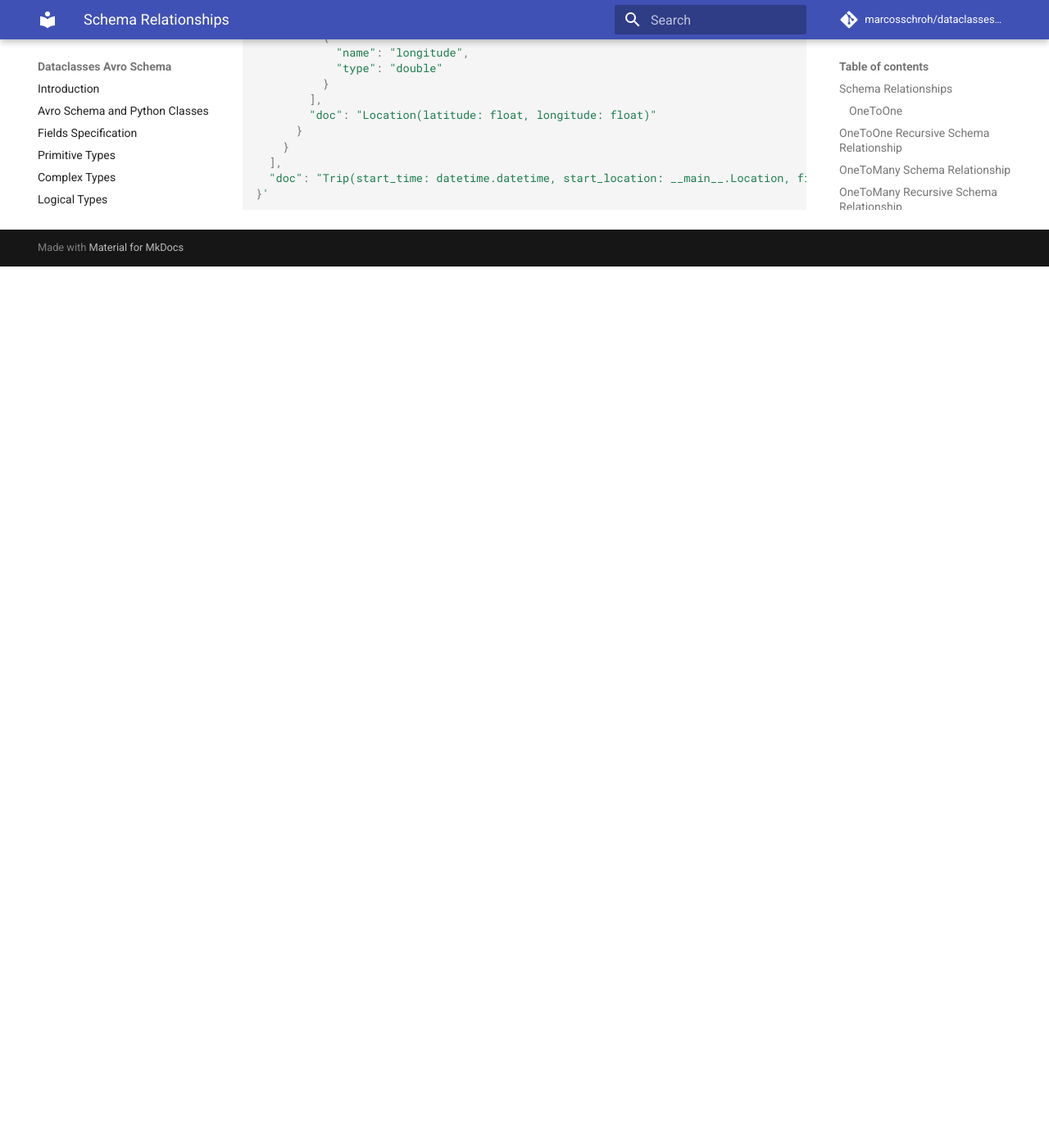
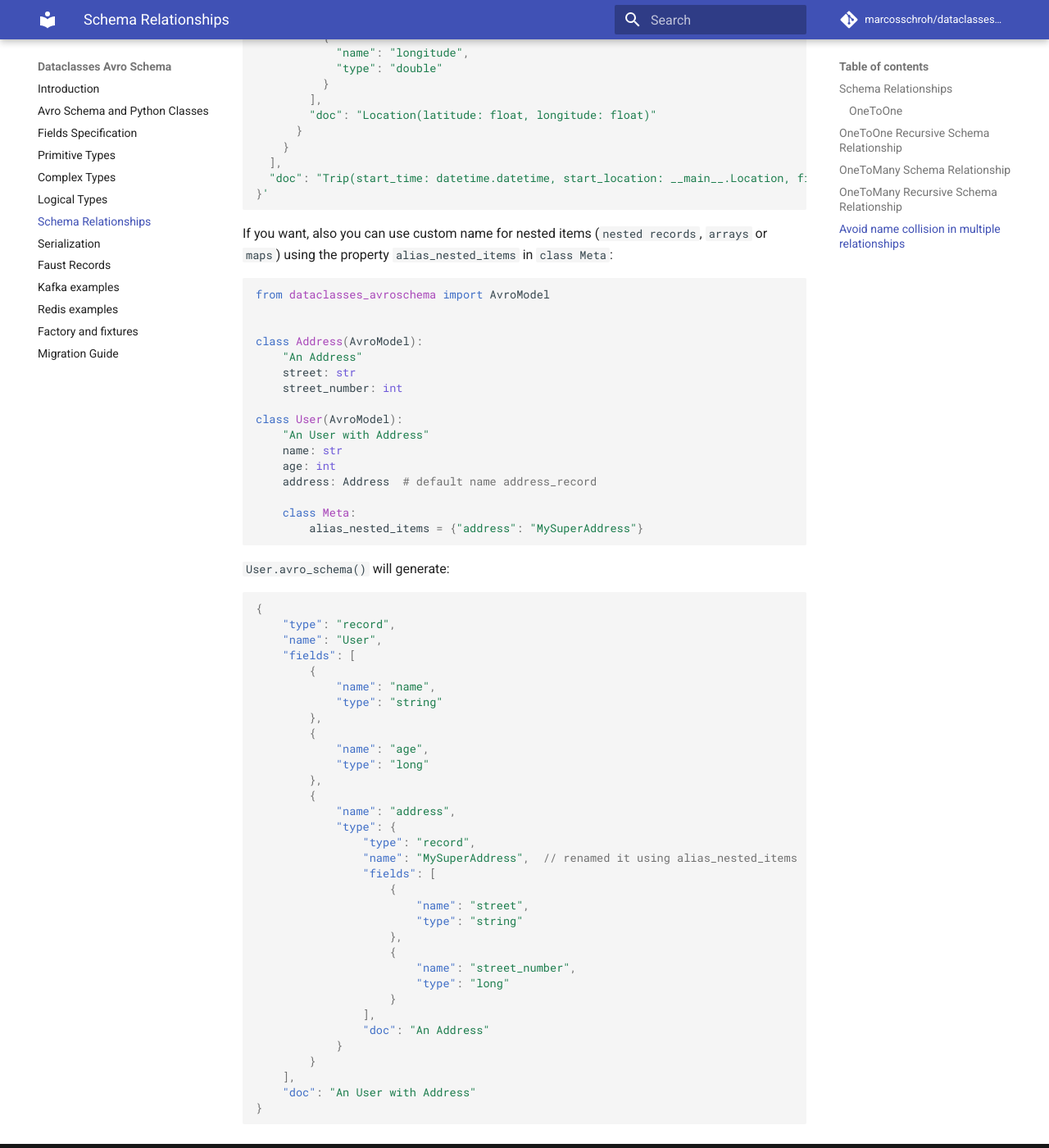
Before and after one commit to marcosschroh/dataclasses-avroschema, an MkDocs documentation site: the page built from docs/schema_relationships.md, in a window 1280 px wide and 1400 px high, scrolled down 6954 px. Shown: the whole window at 82% size. Built offline with MkDocs 1.6.1 and Material for MkDocs 9.7.7, drawn with Linux system fonts in a browser that asks for light colours; comment, search, counter and statistics services are not loaded; before the commit the page ends 7279 px from its top, so only the background shows below that; some of the changed text lies outside the part shown.

Commit message:
feat: alias nested schemas added (#110)

````diff
--- a/docs/schema_relationships.md
+++ b/docs/schema_relationships.md
@@ -261,10 +261,10 @@
 }'
 ```
 
-## Avoid name colision in multiple relationships
+## Avoid name collision in multiple relationships
 
 Sometimes we have relationships where a class is related more than once with a particular class,
-and the name for the nested schemas must be diferent, otherwise we will generate an invalid `avro schema`.
+and the name for the nested schemas must be different, otherwise we will generate an invalid `avro schema`.
 
 For example:
 
@@ -290,7 +290,7 @@
     finish_location: Location  # second relationship
 ```
 
-In order to avoid name colisions, the nested name is generated in the following way:
+In order to avoid name collision, the nested name is generated in the following way:
 
 1. Get the lower name of the related class
 2. Get the field name
@@ -361,3 +361,62 @@
   "doc": "Trip(start_time: datetime.datetime, start_location: __main__.Location, finish_time: datetime.datetime, finish_location: __main__.Location)"
 }'
 ```
+
+If you want, also you can use custom name for nested items (`nested records`, `arrays` or `maps`) using the property `alias_nested_items` in `class Meta`:
+
+```python
+from dataclasses_avroschema import AvroModel
+
+
+class Address(AvroModel):
+    "An Address"
+    street: str
+    street_number: int
+
+class User(AvroModel):
+    "An User with Address"
+    name: str
+    age: int
+    address: Address  # default name address_record
+
+    class Meta:
+        alias_nested_items = {"address": "MySuperAddress"}
+```
+
+`User.avro_schema()` will generate:
+
+```json
+{
+    "type": "record",
+    "name": "User",
+    "fields": [
+        {
+            "name": "name",
+            "type": "string"
+        },
+        {
+            "name": "age",
+            "type": "long"
+        },
+        {
+            "name": "address",
+            "type": {
+                "type": "record",
+                "name": "MySuperAddress",  // renamed it using alias_nested_items
+                "fields": [
+                    {
+                        "name": "street",
+                        "type": "string"
+                    },
+                    {
+                        "name": "street_number",
+                        "type": "long"
+                    }
+                ],
+                "doc": "An Address"
+            }
+        }
+    ],
+    "doc": "An User with Address"
+}
+```
````
Also changed, not shown: docs/complex_types.md (+3 -1 lines), 8 other files.
